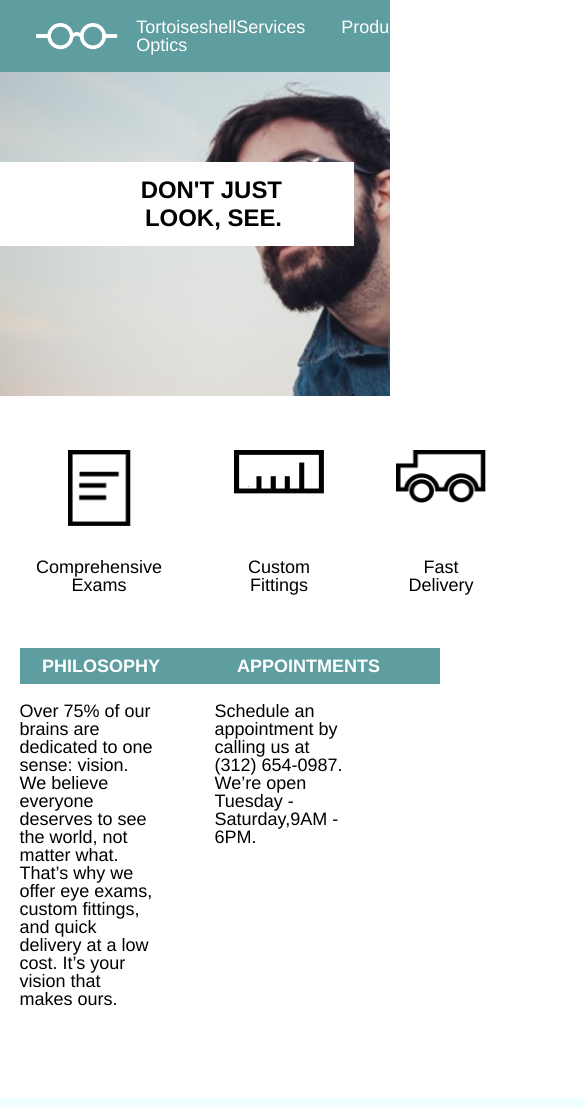
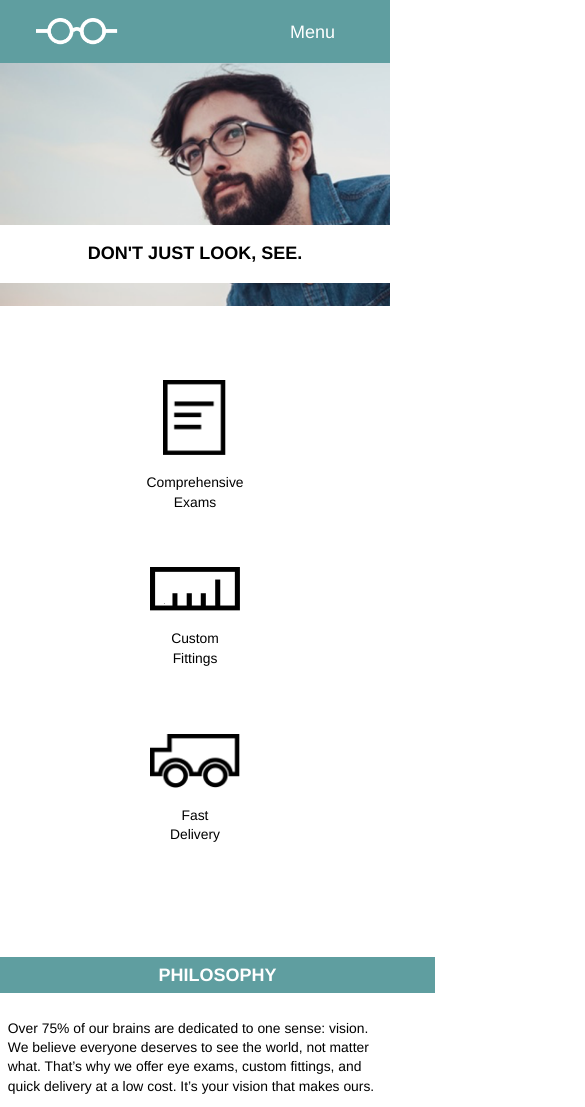
Before and after one commit to Katja-B/TortoiseshellOptics, a plain HTML site: page index.html in a window 390 px wide. Shown: the top 1107 px of the page, 585 px wide, since content can reach past the window. Drawn offline with Linux system fonts and the light colour scheme.

Commit message:
Finished project (added media queries for 820px and 480px screen widths)

```diff
--- a/index.html
+++ b/index.html
@@ -13,10 +13,10 @@
     	<div id="container">
             <div id="logo">
                 <img src="resources/images/logo-white.png" alt="glasses" id="glasseswhite">
-                <h4>Tortoiseshell Optics</h4>
+                <h4 id="title">Tortoiseshell Optics</h4>
             </div>
+            <h2 id="menuword">Menu</h2>
             <nav>
-                <h2 id="menu">Menu</h2>
                 <ul>
                     <li><a href="#">Services</a></li>
                     <li><a href="#">Products</a></li>
--- a/resources/css/styles.css
+++ b/resources/css/styles.css
@@ -50,7 +50,7 @@ h4 {
 	margin-bottom: 1rem;
 	}
 
-#menu {
+#menuword {
 	display: none;
 	}
 
@@ -175,7 +175,7 @@ footer img {
 
 /* Tablet screen */
 
-@media only screen and (max-width: 1024px) {
+@media only screen and (max-width : 1024px ){
 
 	header {
 		height: 22rem;
@@ -218,7 +218,49 @@ footer img {
 
 }
 
+@media only screen and (max-width: 820px) {
+	#slogan {
+		width: 100%;
+		display: flex;
+		flex-direction: row;
+		justify-content: flex-end;
+		margin: 13rem auto auto auto;
+		}
+
+	h1 {
+		margin: 0;
+		}
+	}
+
 @media only screen and (max-width: 600px) {
+
+	#menuword {
+		display: flex;
+		justify-content: flex-end;
+		text-transform: none;
+		font-weight: normal;
+		text-align: right;
+		padding: 0;
+		margin-top: 1rem;
+		margin-bottom: 1rem;
+		margin-right: 2rem;
+		}
+
+	ul {
+		display: none;
+		}
+
+	#slogan {
+		width: 100%;
+		display: flex;
+		flex-direction: row;
+		justify-content: flex-end;
+		margin: 13rem auto auto auto;
+		}
+
+	h1 {
+		margin: 0;
+		}
 
 	main {
 		display: flex;
@@ -242,6 +284,158 @@ footer img {
 		margin: auto 2rem;
 		justify-content: space-between;
 		height: 8rem;
+		}
+
 	}
 
-	}
+@media only screen and (max-width: 480px) {
+
+	html, footer {
+		margin: auto;
+		width: 100%;
+		display: flex;
+		}
+
+	header {
+		display:flex;
+		flex-direction: column;
+		justify-content: flex-start;
+		margin-top: 0;
+		height: 17rem;
+		background-image: url("../images/glasses-bg.png");
+		background-size: cover;
+		}
+
+	#container {
+		width: 100%;
+		display: flex;
+		flex-direction: row;
+		justify-content:space-between;
+		align-items: center;
+		margin-top: 0;
+		}
+
+	#logo {
+		display: flex;
+		flex-direction: row;
+		justify-content: flex-start;
+		align-items: center;
+		margin-top: 1rem;
+		margin-bottom: 1rem;
+		}
+
+	#glasseswhite {
+		display: flex;
+		height: 1.5rem;
+		}
+
+	#title {
+		display: none;
+		}
+
+	#menuword {
+		display: flex;
+		justify-content: flex-end;
+		text-transform: none;
+		font-weight: normal;
+		text-align: right;
+		padding: 0;
+		margin-top: 1rem;
+		margin-bottom: 1rem;
+		margin-right: 2rem;
+		}
+
+	ul {
+		display: none;
+		}
+
+	#slogan {
+		width: 100%;
+		display: flex;
+		flex-direction: row;
+		justify-content: center;
+		margin: 9rem auto auto auto;
+		}
+
+	h1 {
+		margin: 0;
+		width: 100%;
+		text-align: center;
+		background-color: white;
+		padding-top: 1rem;
+		padding-bottom: 1rem;
+		text-transform: uppercase;
+		font-size: 1rem;
+		font-weight: bold;
+		line-height: 1.2;
+		}
+
+	#features {
+		display: flex;
+		flex-direction: column;
+		justify-content: center;
+		margin: 3.77rem auto;
+		height: auto;
+		}
+
+	.feature {
+		display: flex;
+		flex-direction: column;
+		justify-content: center;
+		margin: auto;
+		margin-bottom: 1.54rem;
+		}
+
+	#document {
+		width: 3.5rem;
+		margin-top: 0;
+		margin-bottom: 0;
+		}
+
+	.feature h3 {
+		font-size: 0.77rem;
+		margin-top: 1rem;
+		line-height: 1.4;
+		}
+
+	#moreinfo {
+		display: flex;
+		flex-direction: column;
+		justify-content: center;
+		margin: 0 auto auto auto;
+		}
+
+	.extra {
+		display: flex;
+		flex-direction: column;
+		width: 100%;
+		margin: 0 auto 4rem auto;
+		}
+
+	.extra h2 {
+		width: 100%;
+		color: white;
+		text-transform: uppercase;
+		text-align: center;
+		font-size: 1rem;
+		font-weight: bold;
+		padding: 0.5rem 1.25rem;
+		margin-bottom: 1rem;
+		}
+
+	.extra p {
+		font-size: 0.77rem;
+		padding: 2%;
+		line-height: 1.4;
+		}
+
+	footer p {
+		display: none;
+		}
+
+	footer {
+		display: flex;
+		flex-direction: row;
+		justify-content: center;
+		}
+}
```
